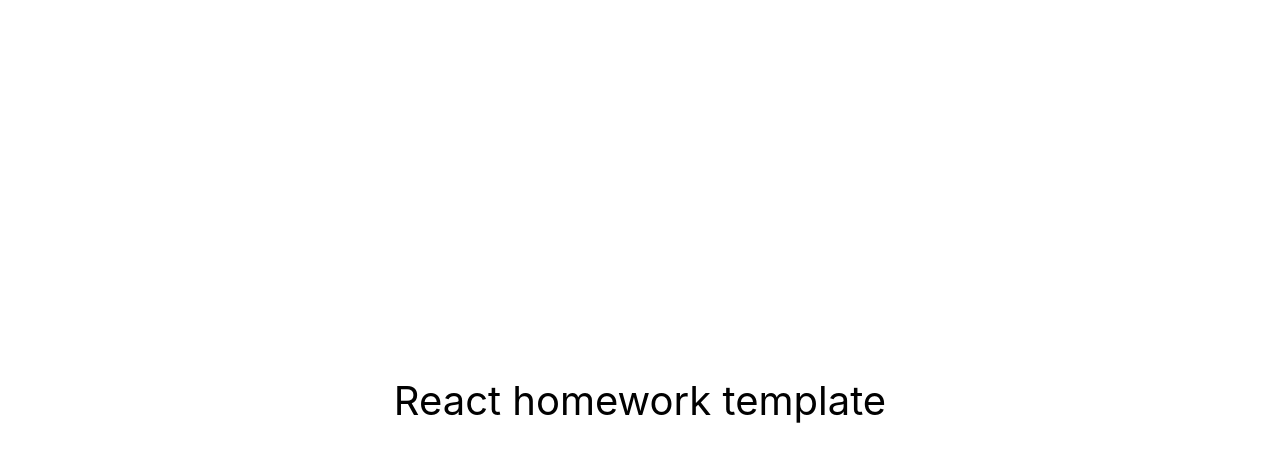
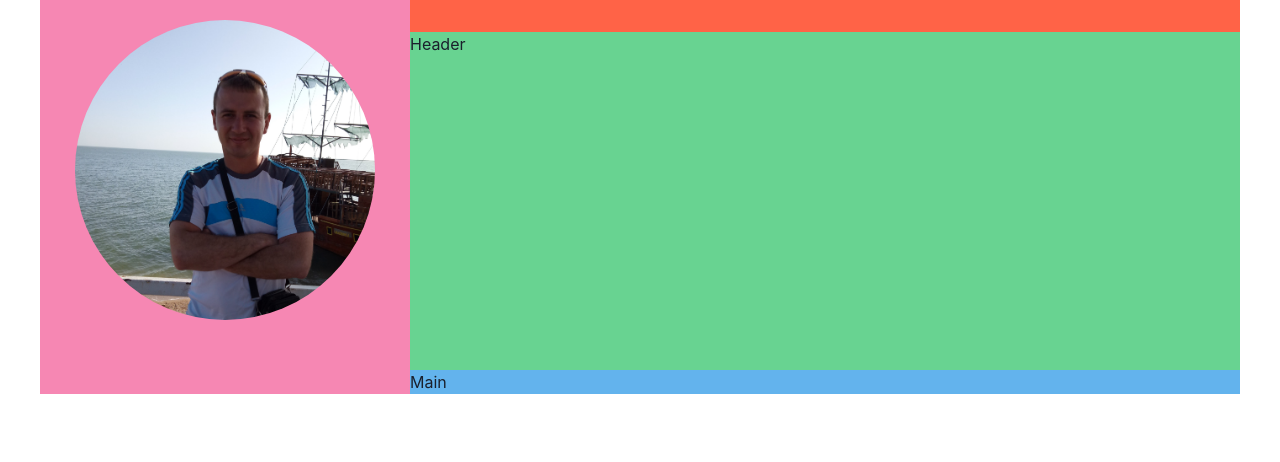
Before and after one commit to namhels/CV-Serhii-Lekhman, a React (Create React App) app: page / in a window 1280 px wide. Shown: the top 462 px of the page. Built offline with nearby package versions, Linux system fonts and the light colour scheme.

Commit message:
start CV

```diff
--- a/src/components/App.jsx
+++ b/src/components/App.jsx
@@ -1,16 +1,35 @@
+import { Avatar, Flex, Grid, GridItem } from '@chakra-ui/react';
+
+import SerhiiLekhman from '../images/SerhiiLekhman.jpg';
+
 export const App = () => {
   return (
-    <div
-      style={{
-        height: '100vh',
-        display: 'flex',
-        justifyContent: 'center',
-        alignItems: 'center',
-        fontSize: 40,
-        color: '#010101'
-      }}
-    >
-      React homework template
-    </div>
+    <Flex justify="center">
+      <Grid
+        templateAreas={`"aside header"
+                      "aside main"`}
+        templateRows={'370px 1fr'}
+        templateColumns={'370px 1fr'}
+        w="1200px"
+        bg="tomato"
+      >
+        <GridItem bg="pink.300" area={'aside'}>
+          <Flex justify="center" pt="20px">
+            <Avatar
+              w="300px"
+              h="300px"
+              name="Serhii Lekhman"
+              src={SerhiiLekhman}
+            />
+          </Flex>
+        </GridItem>
+        <GridItem mt={8} bg="green.300" area={'header'}>
+          Header
+        </GridItem>
+        <GridItem bg="blue.300" area={'main'}>
+          Main
+        </GridItem>
+      </Grid>
+    </Flex>
   );
 };
--- a/src/index.js
+++ b/src/index.js
@@ -2,9 +2,12 @@ import React from 'react';
 import ReactDOM from 'react-dom/client';
 import { App } from 'components/App';
 import './index.css';
+import { ChakraProvider } from '@chakra-ui/react';
 
 ReactDOM.createRoot(document.getElementById('root')).render(
   <React.StrictMode>
-    <App />
+    <ChakraProvider>
+      <App />
+    </ChakraProvider>
   </React.StrictMode>
 );
```
Also changed, not shown: package.json (+6 -2 lines), src/images/SerhiiLekhman.jpg (added), 1 other file (tests, documents, lock files or other folders).
